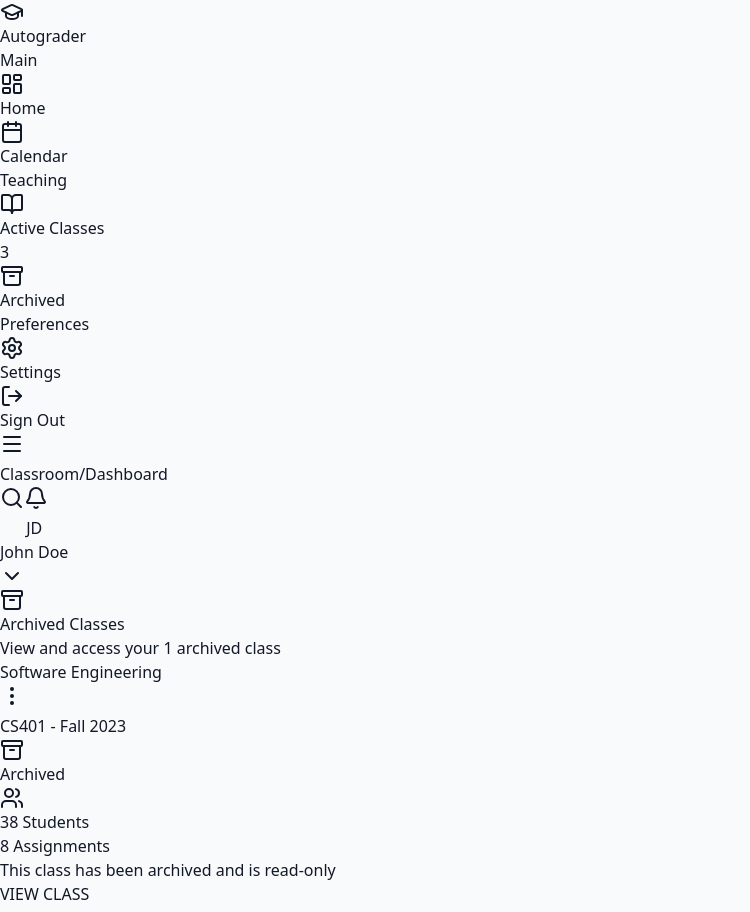
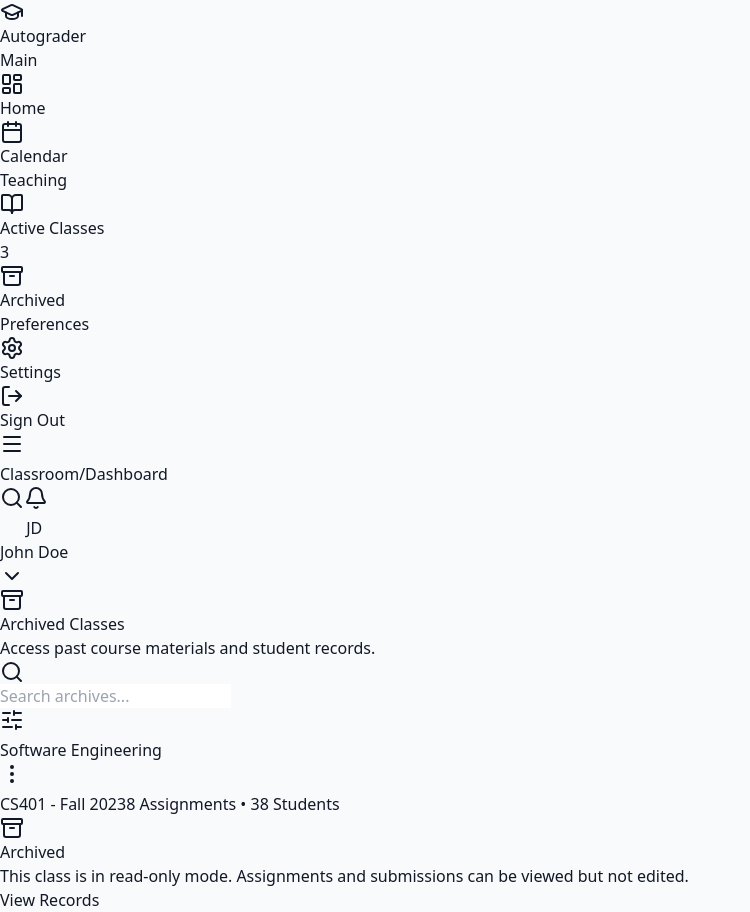
Before and after one commit to Praanshuu/Autograder, a React (Vite) app: page /teacher/archived in a window 1280 px wide. Shown: the whole page, without its empty margins (0-750 px from the left). Built offline with nearby package versions, Linux system fonts and the light colour scheme.

Commit message:
improved UI of Archived Classes

```diff
--- a/src/pages/teacher/ArchivedClasses.jsx
+++ b/src/pages/teacher/ArchivedClasses.jsx
@@ -1,70 +1,80 @@
-import { MoreVertical, Users, Archive } from "lucide-react";
+import { Archive, MoreVertical, SlidersHorizontal, Search, RotateCcw } from "lucide-react";
 import { Link } from "react-router-dom";
 import { motion } from "framer-motion";
 
 import TeacherLayout from "../../components/layout/TeacherLayout";
 import { ARCHIVED_CLASSES } from "../../mocks/classes";
 import { Button } from "../../components/ui/button";
-import { Card, CardContent, CardFooter } from "../../components/ui/card";
+import { Input } from "../../components/ui/input";
+import { Card, CardContent, CardDescription, CardFooter, CardHeader, CardTitle } from "../../components/ui/card";
+import { DropdownMenu, DropdownMenuContent, DropdownMenuItem, DropdownMenuTrigger } from "../../components/ui/dropdown-menu";
 
 // Motion Variants
 const containerVariants = {
     hidden: { opacity: 0 },
     show: {
         opacity: 1,
-        transition: {
-            staggerChildren: 0.1
-        }
+        transition: { staggerChildren: 0.1 }
     }
 };
 
 const itemVariants = {
-    hidden: { opacity: 0, y: 20 },
+    hidden: { opacity: 0, y: 10 },
     show: { opacity: 1, y: 0 }
 };
 
 const ArchivedClassCard = ({ cl }) => (
     <motion.div variants={itemVariants}>
-        <Card className="overflow-hidden hover:shadow-lg transition-shadow duration-300 h-full flex flex-col border-0 shadow-md opacity-90 hover:opacity-100">
-            <div className={`h-24 ${cl.bgPattern} relative p-4 flex flex-col justify-between`}>
-                <div className="flex justify-between items-start text-white">
-                    <Link to={`/teacher/class/${cl.id}`} className="hover:underline">
-                        <h3 className="text-xl font-bold leading-tight tracking-tight">{cl.name}</h3>
+        <Card className="group h-full flex flex-col overflow-hidden border-gray-200 hover:border-gray-300 transition-all hover:shadow-md bg-gray-50/50">
+            {/* Grayscale Header */}
+            <div className={`h-28 relative p-5 flex flex-col justify-between overflow-hidden`}>
+                <div className={`absolute inset-0 ${cl.bgPattern} opacity-20 grepayscale filter grayscale group-hover:grayscale-0 transition-all duration-500`} />
+                <div className="absolute inset-0 bg-gradient-to-t from-black/10 to-transparent" />
+
+                <div className="relative z-10 flex justify-between items-start">
+                    <Link to={`/teacher/class/${cl.id}`} className="hover:underline decoration-gray-400">
+                        <h3 className="text-xl font-bold text-gray-700 leading-tight tracking-tight group-hover:text-gray-900 transition-colors">
+                            {cl.name}
+                        </h3>
                     </Link>
-                    <Button variant="ghost" size="icon" className="text-white hover:bg-black/20 hover:text-white h-8 w-8">
-                        <MoreVertical className="w-5 h-5" />
+                    <DropdownMenu>
+                        <DropdownMenuTrigger asChild>
+                            <Button variant="ghost" size="icon" className="h-8 w-8 text-gray-400 hover:text-gray-700 hover:bg-white/50">
+                                <MoreVertical className="w-4 h-4" />
                             </Button>
+                        </DropdownMenuTrigger>
+                        <DropdownMenuContent align="end">
+                            <DropdownMenuItem className="gap-2">
+                                <RotateCcw className="w-4 h-4" />
+                                Restore Class
+                            </DropdownMenuItem>
+                        </DropdownMenuContent>
+                    </DropdownMenu>
                 </div>
-                <div className="flex items-center justify-between">
-                    <p className="text-blue-50 text-sm font-medium opacity-90">{cl.section}</p>
-                    <div className="flex items-center gap-1 bg-black/20 px-2 py-1 rounded-md">
-                        <Archive className="w-3 h-3" />
-                        <span className="text-xs font-medium">Archived</span>
+
+                <div className="relative z-10 flex justify-between items-end">
+                    <div className="flex flex-col">
+                        <span className="text-sm font-medium text-gray-500">{cl.section}</span>
+                        <span className="text-xs text-gray-400 mt-1">{cl.assignments} Assignments • {cl.students} Students</span>
                     </div>
                 </div>
             </div>
 
-            <CardContent className="p-4 flex-1 flex flex-col gap-4 mt-2">
-                <div className="flex items-center justify-between text-muted-foreground text-sm font-medium">
-                    <div className="flex items-center gap-2">
-                        <Users className="w-4 h-4 text-gray-400" />
-                        <span>{cl.students} Students</span>
+            <CardContent className="p-0">
+                <div className="px-5 py-4 border-t border-gray-100 bg-white">
+                    <div className="flex items-center gap-2 text-xs text-amber-600 bg-amber-50 w-fit px-2 py-1 rounded-full border border-amber-100">
+                        <Archive className="w-3 h-3" />
+                        <span className="font-medium uppercase tracking-wide">Archived</span>
                     </div>
-                    <span>{cl.assignments} Assignments</span>
-                </div>
-
-                <div className="mt-auto pt-3 border-t">
-                    <p className="text-gray-500 text-sm italic">
-                        This class has been archived and is read-only
+                    <p className="mt-3 text-xs text-gray-500 line-clamp-2 leading-relaxed">
+                        This class is in read-only mode. Assignments and submissions can be viewed but not edited.
                     </p>
                 </div>
             </CardContent>
 
-            <CardFooter className="px-4 py-3 bg-gray-50/50 border-t flex justify-end">
-                <Button variant="link" className="text-indigo-600 font-semibold p-0 h-auto" asChild>
-                    <Link to={`/teacher/class/${cl.id}`}>
-                        VIEW CLASS
-                    </Link>
+            <CardFooter className="p-4 bg-gray-50 border-t border-gray-100 flex justify-end">
+                <Button variant="outline" size="sm" className="w-full text-gray-600 border-gray-300 hover:bg-white hover:text-indigo-600" asChild>
+                    <Link to={`/teacher/class/${cl.id}`}>View Records</Link>
                 </Button>
             </CardFooter>
         </Card>
@@ -75,43 +85,59 @@ export default function ArchivedClasses() {
     return (
         <TeacherLayout>
             <motion.div
-                className="flex items-center justify-between mb-8"
-                initial={{ opacity: 0, y: -20 }}
+                className="max-w-7xl mx-auto"
+                initial={{ opacity: 0, y: -10 }}
                 animate={{ opacity: 1, y: 0 }}
-                transition={{ duration: 0.5 }}
+                transition={{ duration: 0.4 }}
             >
+                {/* Header Section */}
+                <div className="flex flex-col md:flex-row md:items-center justify-between gap-4 mb-8">
                     <div>
-                    <div className="flex items-center gap-3 mb-2">
-                        <Archive className="w-8 h-8 text-gray-400" />
-                        <h1 className="text-3xl font-bold text-gray-900 tracking-tight">Archived Classes</h1>
+                        <h1 className="text-3xl font-bold text-gray-900 tracking-tight flex items-center gap-3">
+                            <div className="p-2 bg-gray-100 rounded-lg">
+                                <Archive className="w-6 h-6 text-gray-500" />
                             </div>
-                    <p className="text-muted-foreground mt-1 text-lg">
-                        {ARCHIVED_CLASSES.length === 0
-                            ? "No archived classes yet"
-                            : `View and access your ${ARCHIVED_CLASSES.length} archived ${ARCHIVED_CLASSES.length === 1 ? 'class' : 'classes'}`
-                        }
+                            Archived Classes
+                        </h1>
+                        <p className="text-gray-500 mt-2">
+                            Access past course materials and student records.
                         </p>
                     </div>
-            </motion.div>
 
+                    <div className="flex items-center gap-2 w-full md:w-auto">
+                        <div className="relative flex-1 md:w-64">
+                            <Search className="absolute left-2.5 top-2.5 h-4 w-4 text-gray-400" />
+                            <Input
+                                type="search"
+                                placeholder="Search archives..."
+                                className="pl-9 bg-white"
+                            />
+                        </div>
+                        <Button variant="outline" size="icon">
+                            <SlidersHorizontal className="h-4 w-4" />
+                        </Button>
+                    </div>
+                </div>
+
+                {/* Content Grid */}
                 {ARCHIVED_CLASSES.length === 0 ? (
                     <motion.div
-                    className="flex flex-col items-center justify-center py-16 px-4"
-                    initial={{ opacity: 0 }}
-                    animate={{ opacity: 1 }}
+                        className="flex flex-col items-center justify-center py-24 px-4 bg-white rounded-xl border border-dashed border-gray-200"
+                        initial={{ opacity: 0, scale: 0.95 }}
+                        animate={{ opacity: 1, scale: 1 }}
                         transition={{ delay: 0.2 }}
                     >
-                    <div className="w-24 h-24 rounded-full bg-gray-100 flex items-center justify-center mb-4">
-                        <Archive className="w-12 h-12 text-gray-400" />
+                        <div className="w-16 h-16 rounded-full bg-gray-50 flex items-center justify-center mb-4">
+                            <Archive className="w-8 h-8 text-gray-300" />
                         </div>
-                    <h3 className="text-xl font-semibold text-gray-900 mb-2">No Archived Classes</h3>
-                    <p className="text-gray-500 text-center max-w-md">
-                        Classes you archive will appear here. Archived classes are read-only and can be accessed for reference.
+                        <h3 className="text-lg font-semibold text-gray-900 mb-1">No Archived Classes</h3>
+                        <p className="text-gray-500 text-center max-w-sm text-sm">
+                            Classes you archive will appear here for safe keeping.
                         </p>
                     </motion.div>
                 ) : (
                     <motion.div
-                    className="grid grid-cols-1 md:grid-cols-2 lg:grid-cols-3 gap-6"
+                        className="grid grid-cols-1 md:grid-cols-2 lg:grid-cols-3 xl:grid-cols-4 gap-6"
                         variants={containerVariants}
                         initial="hidden"
                         animate="show"
@@ -121,6 +147,7 @@ export default function ArchivedClasses() {
                         ))}
                     </motion.div>
                 )}
+            </motion.div>
         </TeacherLayout>
     );
 }
```
Lines whose indentation alone changed are shown as unchanged.
